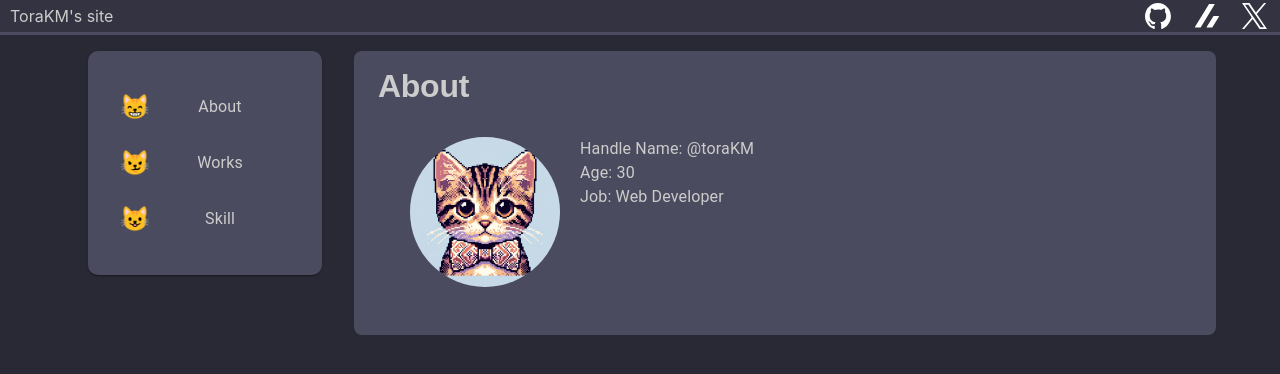
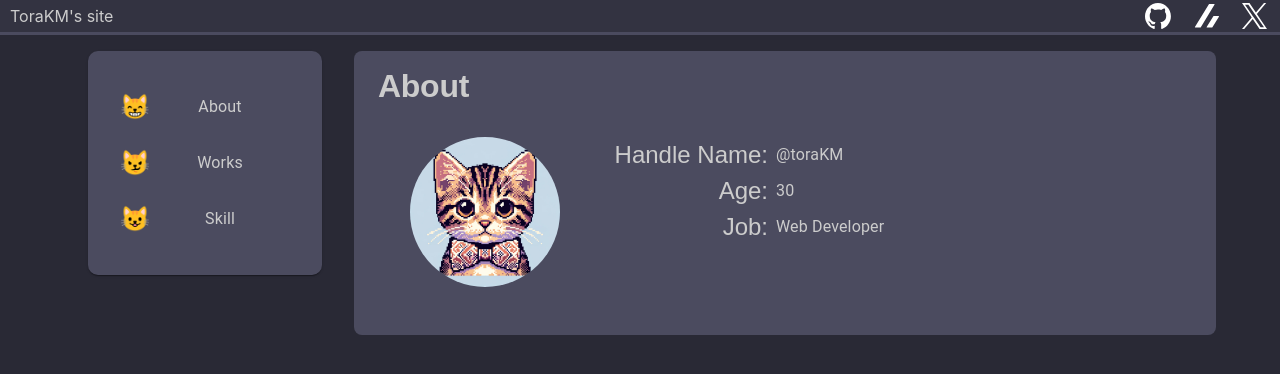
Before and after one commit to KM0912/portfolio, a React (Create React App) app: page / in a window 1280 px wide. Shown: the top 374 px of the page. Built offline with nearby package versions, Linux system fonts and the light colour scheme.

Commit message:
App.tsxとAbout.tsxのスタイルとレイアウトの変更

```diff
--- a/src/App.tsx
+++ b/src/App.tsx
@@ -26,7 +26,7 @@ const theme = createTheme({
       fontSize: "32px",
     },
     h3: {
-      color: "teal",
+      color: colors.bodyColor,
       fontFamily: "Arial",
       fontSize: "24px",
     },
--- a/src/components/organisms/About.tsx
+++ b/src/components/organisms/About.tsx
@@ -1,5 +1,5 @@
 import React, { useMemo } from "react";
-import { styled, Box, Typography } from "@mui/material";
+import { styled, Box, Typography, Grid } from "@mui/material";
 import { calcAge } from "../../utils/ageCalculator";
 import Contents from "./Contents";
 
@@ -7,6 +7,7 @@ const StyledBox = styled(Box)({
   padding: "16px",
   display: "flex",
   gap: "1.25rem",
+  width: "100%",
 });
 
 const StyledImg = styled("img")({
@@ -18,6 +19,7 @@ const StyledImg = styled("img")({
 
 const LeftAlignedBox = styled(Box)({
   textAlign: "left",
+  width: "100%",
 });
 
 type Props = {
@@ -26,13 +28,35 @@ type Props = {
 
 const About = ({ birthday }: Props): JSX.Element => {
   const age = useMemo(() => calcAge(new Date(birthday)), [birthday]);
+
+  const ProfileItem = ({
+    title,
+    value,
+  }: {
+    title: string;
+    value: string | number;
+  }) => (
+    <Grid container spacing={1} alignItems={"center"}>
+      <Grid item xs={4} textAlign={"end"}>
+        <Typography variant="h3" style={{ lineHeight: "1.5" }}>
+          {title}:
+        </Typography>
+      </Grid>
+      <Grid item xs={8}>
+        <Typography variant="body1" style={{ lineHeight: "1.5" }}>
+          {value}
+        </Typography>
+      </Grid>
+    </Grid>
+  );
+
   const contents = (
     <StyledBox>
       <StyledImg src="images/icon.webp" alt="icon" />
       <LeftAlignedBox>
-        <Typography variant="body1">Handle Name: @toraKM</Typography>
-        <Typography variant="body1">Age: {age}</Typography>
-        <Typography variant="body1">Job: Web Developer</Typography>
+        <ProfileItem title="Handle Name" value="@toraKM" />
+        <ProfileItem title="Age" value={age} />
+        <ProfileItem title="Job" value="Web Developer" />
       </LeftAlignedBox>
     </StyledBox>
   );
```
